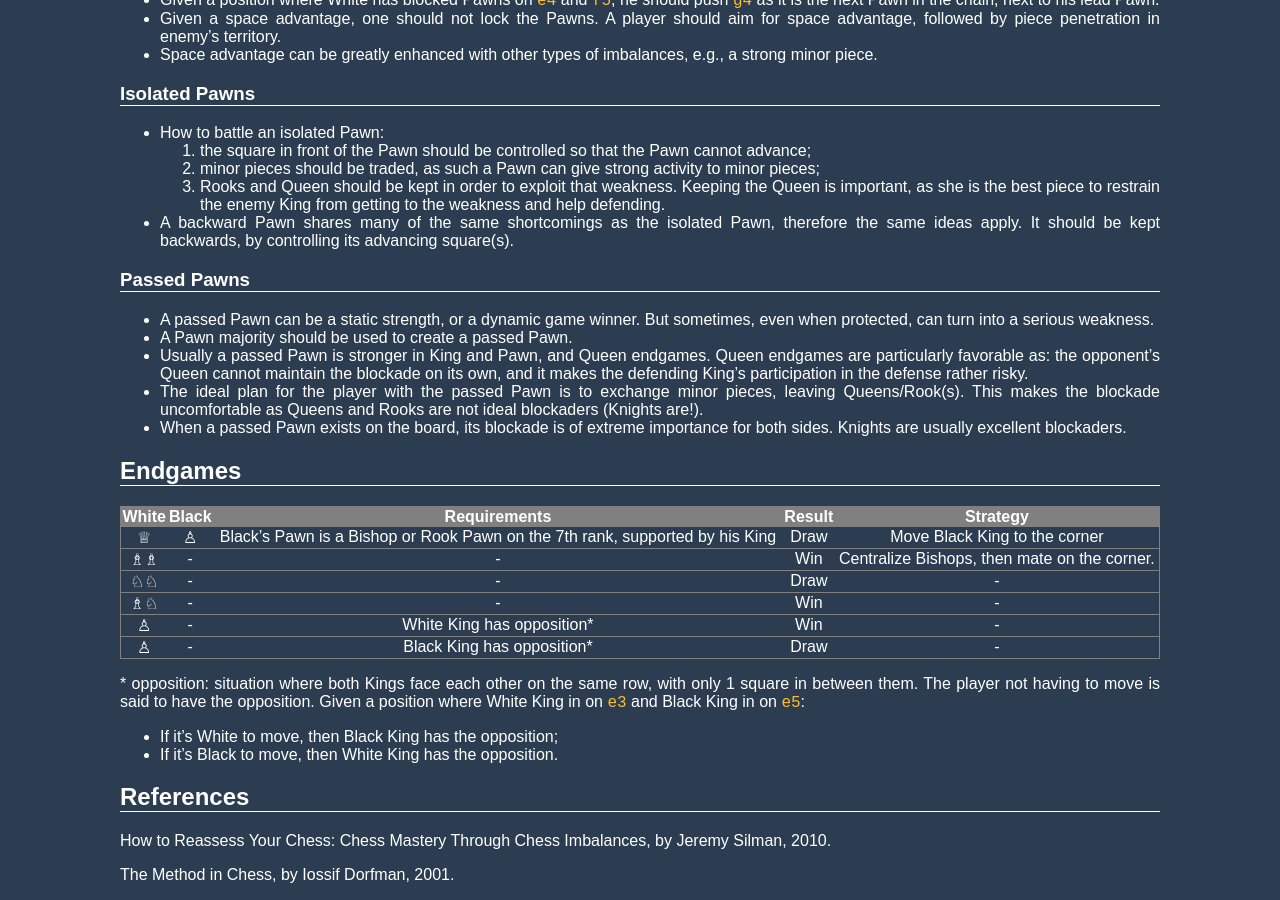
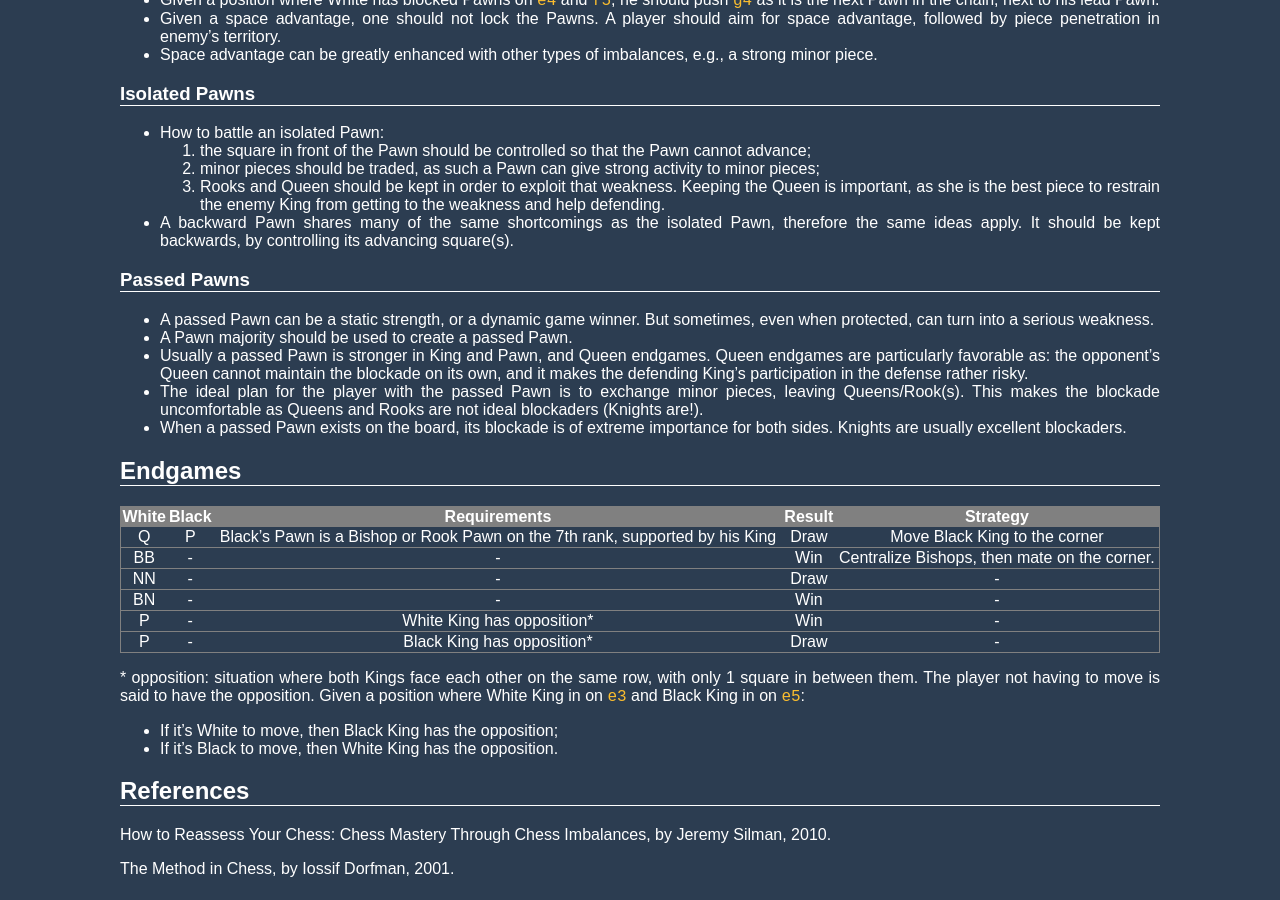
Before and after one commit to brunoroque06/brunoroque06.github.io, a Jekyll site: the page built from _pages/chess-fundamentals.md, in a window 1280 px wide and 900 px high, scrolled down 2504 px. Built offline with Jekyll 4.4.1, drawn with Linux system fonts in a browser that asks for light colours.

Commit message:
Replace chess symbols by corresponding characters

```diff
--- a/_pages/chess-fundamentals.md
+++ b/_pages/chess-fundamentals.md
@@ -120,12 +120,12 @@ This page contains a compilation of chess fundamentals.
 
 | White | Black |                                 Requirements                                 | Result |                   Strategy                   |
 | :---: | :---: | :--------------------------------------------------------------------------: | :----: | :------------------------------------------: |
-|   ♕   |   ♙   | Black's Pawn is a Bishop or Rook Pawn on the 7th rank, supported by his King |  Draw  |        Move Black King to the corner         |
-|  ♗♗   |   -   |                                      -                                       |  Win   | Centralize Bishops, then mate on the corner. |
-|  ♘♘   |   -   |                                      -                                       |  Draw  |                      -                       |
-|  ♗♘   |   -   |                                      -                                       |  Win   |                      -                       |
-|   ♙   |   -   |                         White King has opposition\*                          |  Win   |                      -                       |
-|   ♙   |   -   |                         Black King has opposition\*                          |  Draw  |                      -                       |
+|   Q   |   P   | Black's Pawn is a Bishop or Rook Pawn on the 7th rank, supported by his King |  Draw  |        Move Black King to the corner         |
+|  BB   |   -   |                                      -                                       |  Win   | Centralize Bishops, then mate on the corner. |
+|  NN   |   -   |                                      -                                       |  Draw  |                      -                       |
+|  BN   |   -   |                                      -                                       |  Win   |                      -                       |
+|   P   |   -   |                         White King has opposition\*                          |  Win   |                      -                       |
+|   P   |   -   |                         Black King has opposition\*                          |  Draw  |                      -                       |
 
 \* opposition: situation where both Kings face each other on the same row, with only 1 square in between them. The player not having to move is said to have the opposition. Given a position where White King in on `e3` and Black King in on `e5`:
 
```
